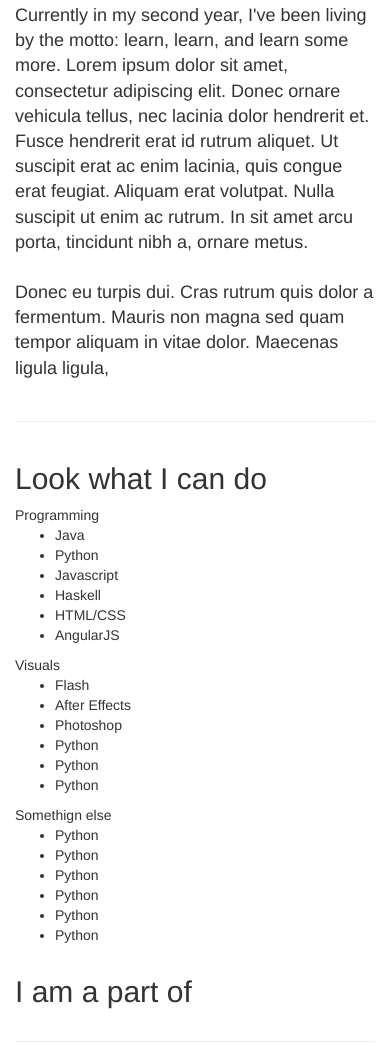
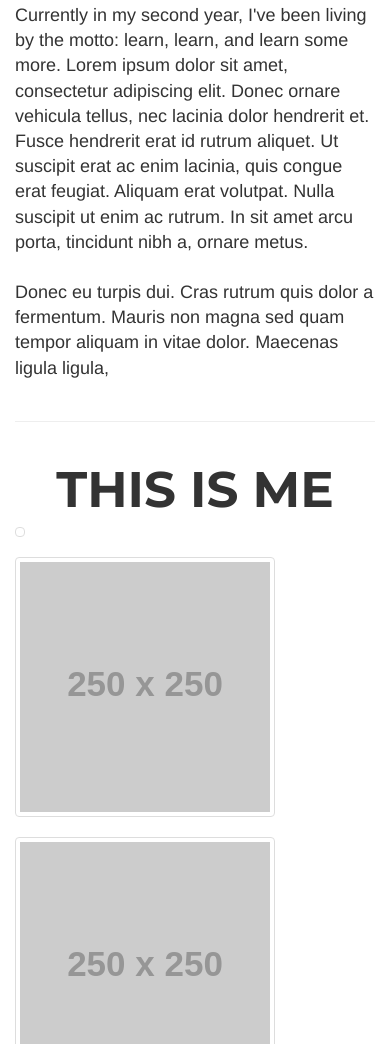
Before and after one commit to hongj77/hongjeon-com, a plain HTML site: page index.html in a window 390 px wide. Shown: the part 956-2000 px from the top of the page. Drawn offline with nearby package versions, Linux system fonts and the light colour scheme; placeholder pictures from the web are drawn by us.

Commit message:
jquery responsive image size

```diff
--- a/assets/css/stylin.css
+++ b/assets/css/stylin.css
@@ -20,7 +20,8 @@
 }
 
 #intro h1 {
-	/*font-family: avantgarde;*/
+	font-family: 'Montserrat', sans-serif;
+	font-weight: 700;
 	font-size: 64px;
 }
 
@@ -64,6 +65,12 @@
 #page-body {
 }
 
+.subject h1 {
+	font-family: 'Montserrat', sans-serif;
+	font-weight: 700;
+	font-size: 50px;
+}
+
 /*-------------------------------------------------------------footer*/
 
 footer {
--- a/assets/js/scriptin.js
+++ b/assets/js/scriptin.js
@@ -1,7 +1,19 @@
 
 $(function() {
-	var winHeight = $(window).height();
-	// $('#header').css('height', winHeight);
-	console.log("header's height is now ", winHeight);
+	var $window = $(window);
+
+	var picWidth = $('#pic').width();
+	$('#profile-pic').attr({'width': picWidth, 'height': picWidth});
+
+
+	$window.scroll(function (event) {
+		var scrollTop = $window.scrollTop();
+
+		console.log(scrollTop);
+		if (scrollTop*0.4 < 250) {
+			$('#box1').animate({height: scrollTop*0.4, width: scrollTop*0.4}, 10);
+		}
+
+	});
 
 }); //on load
--- a/index.html
+++ b/index.html
@@ -20,7 +20,8 @@
 	<link rel="stylesheet" type="text/css" href="assets/css/font-awesome.min.css">
 
 	<!-- fonts -->
-	<link href='http://fonts.googleapis.com/css?family=Open+Sans:400,300,600' rel='stylesheet' type='text/css'>
+	<link href='http://fonts.googleapis.com/css?family=Open+Sans:400,300,600|Montserrat:400,700' rel='stylesheet' type='text/css'>
+
 
 </head>
 
@@ -52,7 +53,7 @@
 	<div class='row'>
 		<div id='page-info'>
 			<div class='col-md-5 pull-left' id='pic'>
-				<img class='img-circle' src="assets/imgs/andfrew.jpg" alt='Handsome young fellow.' width=350px height=350px>
+				<img id='profile-pic'class='img-circle' src="assets/imgs/andfrew.jpg" alt='Handsome young fellow.' width=350px height=350px>
 			</div>
 
 			<div class='pull-left col-md-7' id='info-text'>
@@ -70,63 +71,54 @@
 	<hr>
 
 	<div class='row'>
-		<div class='col-md-4'>
-			<h2>Look what I can do</h2>
+		<div class='col-md-12 text-center subject'>
+			<h1>THIS IS ME</h1>
 			<div class='row'>
-				<div class='col-md-4'>
-					Programming
-					<ul>
-						<li>Java</li>
-						<li>Python</li>
-						<li>Javascript</li>
-						<li>Haskell</li>
-						<li>HTML/CSS</li>
-						<li>AngularJS</li>
-					</ul>
+				<div class='col-md-3'>
+					<div>
+						<img id='box1' class='thumbnail' src="http://placehold.it/250x250">
+					</div>
 				</div>
-				<div class='col-md-4'>
-					Visuals
-					<ul>
-						<li>Flash</li>
-						<li>After Effects</li>
-						<li>Photoshop</li>
-						<li>Python</li>
-						<li>Python</li>
-						<li>Python</li>
-					</ul>
+				<div class='col-md-3'>
+					<div>
+						<img class='thumbnail' src="http://placehold.it/250x250">
+					</div>
 				</div>
-				<div class='col-md-4'>
-					Somethign else
-					<ul>
-						<li>Python</li>
-						<li>Python</li>
-						<li>Python</li>
-						<li>Python</li>
-						<li>Python</li>
-						<li>Python</li>
-					</ul>
+				<div class='col-md-3'>
+					<div>
+						<img class='thumbnail' src="http://placehold.it/250x250">
+					</div>
+				</div>
+				<div class='col-md-3'>
+					<div>
+						<img class='thumbnail' src="http://placehold.it/250x250">
+					</div>
 				</div>
 			</div>
-		</div>
-		<div class='col-md-8'>
-			<h2>I am a part of</h2>
-		</div>
-	</div>
-	<div class='row'>
-		<div class='col-md-4'>
-
-		</div>
-		<div class='col-md-4'>
-		</div>
-		<div class='col-md-4'>
 		</div>
 	</div>
 
 	<hr>
 
 	<div class='row'>
-		<div class='col-md-12'>
-			<h1>Projects <small>okay, let's get to work.</small></h1>
+		<div class='col-md-12 text-center subject'>
+			<h1>PROJECTS</h1>
+		</div>
+	</div>
+
+	<hr>
+
+	<div class='row'>
+		<div class='col-md-12 text-center subject'>
+			<h1>FAVORITE READS</h1>
+		</div>
+	</div>
+
+	<hr>
+
+	<div class='row'>
+		<div class='col-md-12 text-center subject'>
+			<h1>SAY HELLO</h1>
 		</div>
 	</div>
 
```
